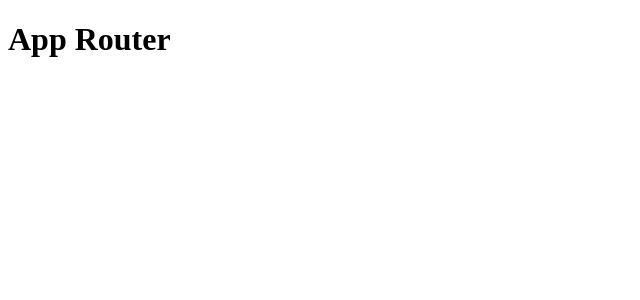
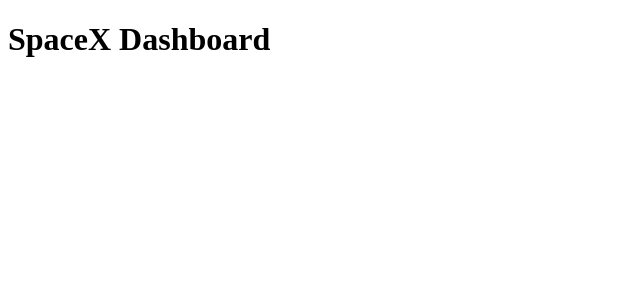
Before and after one commit to KrishnanTGB/SpaceX-Dashboard--NextJS-GraphQL, a Next.js app: page / in a window 1280 px wide. Shown: the top 300 px of the page, without its empty margins (0-640 px from the left). Built offline with nearby package versions, Linux system fonts and the light colour scheme.

Commit message:
App Deployed with Sample UI and Tested.

```diff
--- a/app/page.tsx
+++ b/app/page.tsx
@@ -1,7 +1,7 @@
 export const metadata = {
-  title: "App Router",
+  title: "SpaceX Dashboard",
 };
 
 export default function Page() {
-  return <h1>App Router</h1>;
+  return <h1>SpaceX Dashboard</h1>;
 }
```
